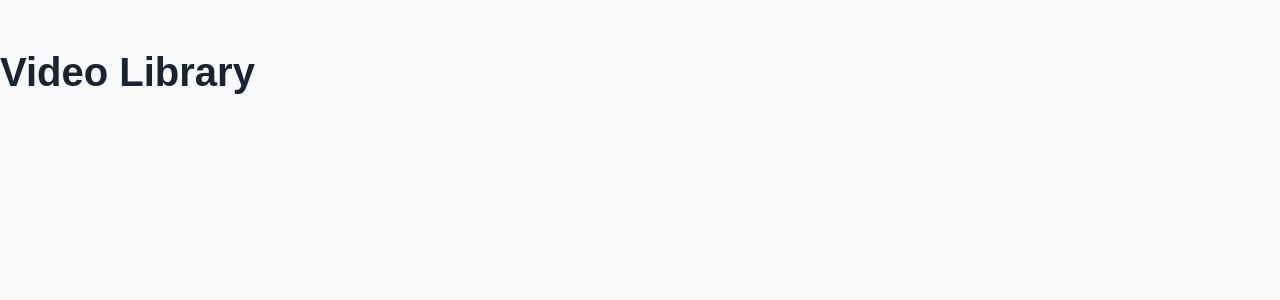
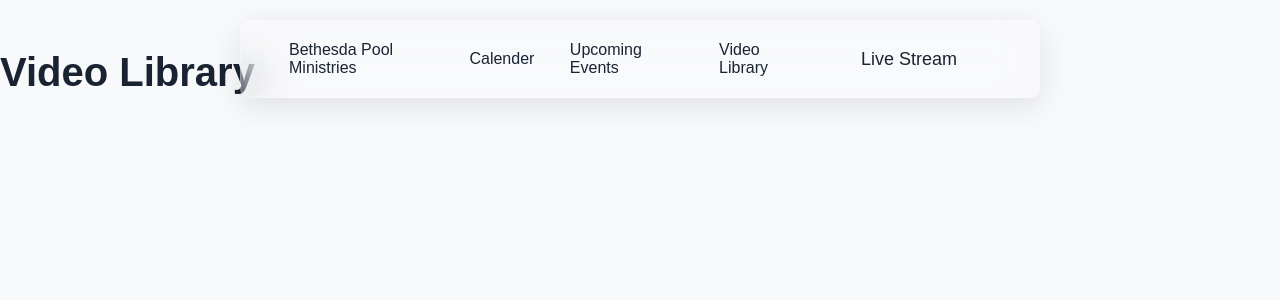
Before and after one commit to nkowanitemwani/besthesdapoolministries, a Next.js app: page /livestream in a window 1280 px wide. Shown: the top 300 px of the page. Built offline with nearby package versions, Linux system fonts and the light colour scheme.

Commit message:
forgot to add navbar

```diff
--- a/src/app/livestream/page.js
+++ b/src/app/livestream/page.js
@@ -1,9 +1,11 @@
 import React from "react";
 import styles from "./livestream.module.css"
+import Navbar from "../components/navbar";
 
 export default function LiveStream(){
     return(
         <div>
+            <Navbar></Navbar>
             <h1>Video Library</h1>
         </div>
     );
```
